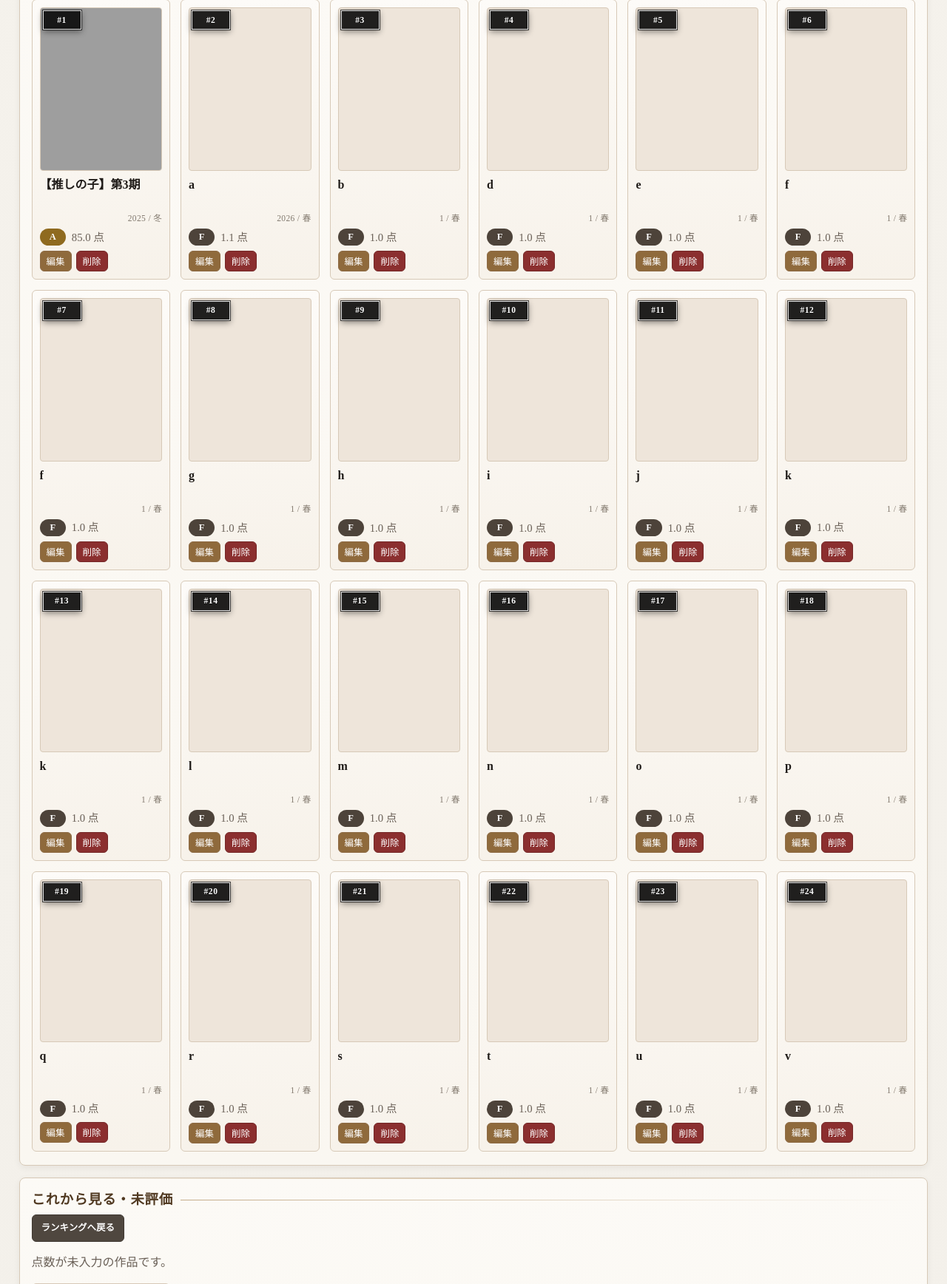
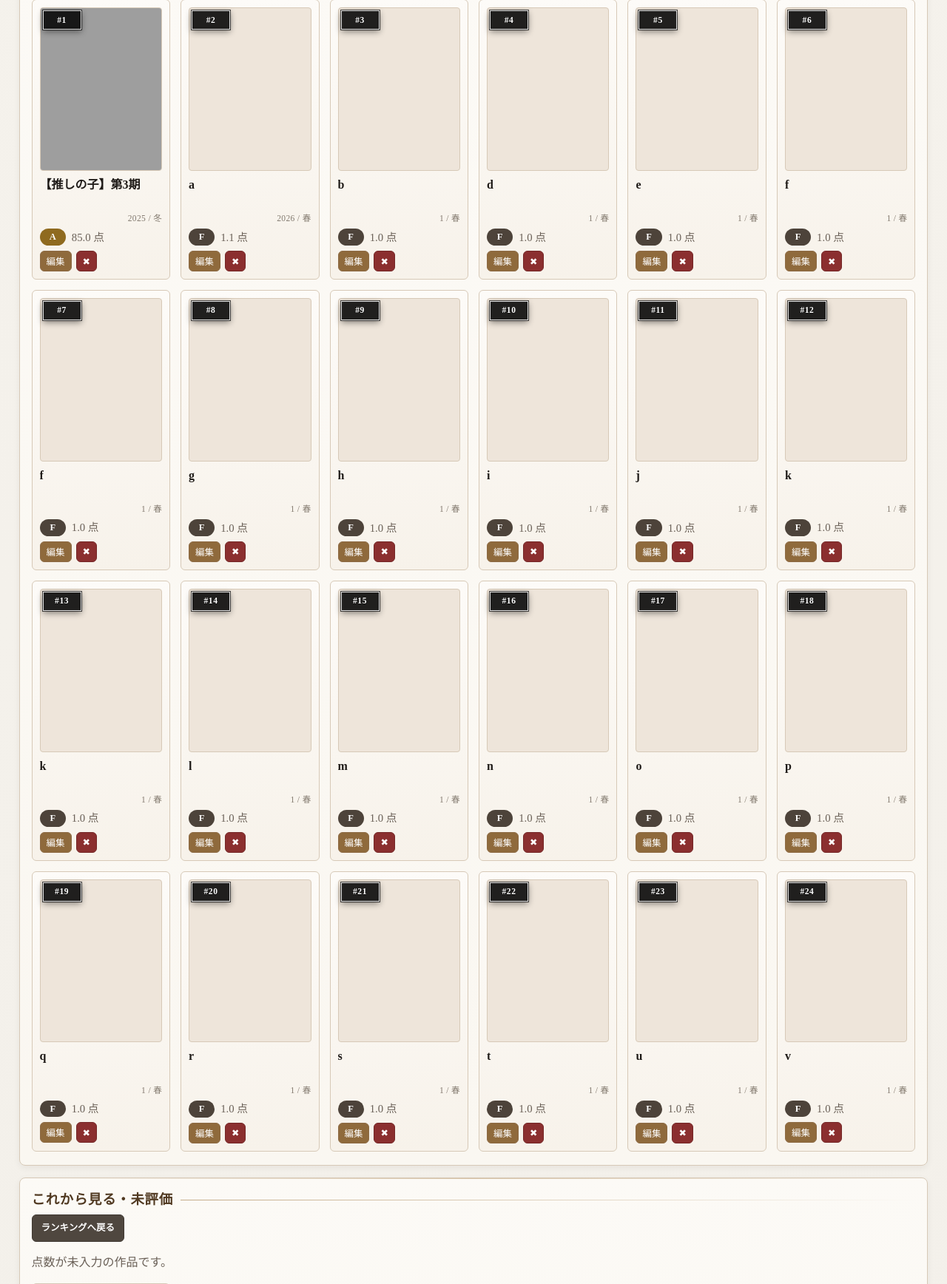
Before and after one commit to seita-uchida/anime_ranking, a Django app: page / in a window 1280 px wide. Shown: the part 540-2276 px from the top of the page at 74% size. Run offline with Django 5.2, Linux system fonts and the light colour scheme; a user stored in the database is signed in; data comes from the database, SQL or seed files in the repository; both versions use the stored data as it was after the commit; grey boxes are pictures that could not be loaded.

Commit message:
削除ボタンのテキストをアイコンに変更

```diff
--- a/anime/templates/anime/anime_list.html
+++ b/anime/templates/anime/anime_list.html
@@ -151,7 +151,7 @@
                             <button type="button" class="mini-btn js-edit-toggle">編集</button>
                             <button type="button" class="mini-btn js-save" hidden>保存</button>
                             <button type="button" class="mini-btn ghost js-cancel" hidden>キャンセル</button>
-                            <button type="button" class="mini-btn danger js-delete">削除</button>
+                            <button type="button" class="mini-btn danger js-delete">✖</button>
                         </div>
                         <p class="edit-error js-edit-error" hidden></p>
                     </div>
@@ -313,7 +313,7 @@
                         <button type="button" class="mini-btn js-edit-toggle">編集</button>
                         <button type="button" class="mini-btn js-save" hidden>保存</button>
                         <button type="button" class="mini-btn ghost js-cancel" hidden>キャンセル</button>
-                        <button type="button" class="mini-btn danger js-delete">削除</button>
+                        <button type="button" class="mini-btn danger js-delete">✖</button>
                     </div>
                     <p class="edit-error js-edit-error" hidden></p>
                 </div>
```
Also changed, not shown: db.sqlite3.
